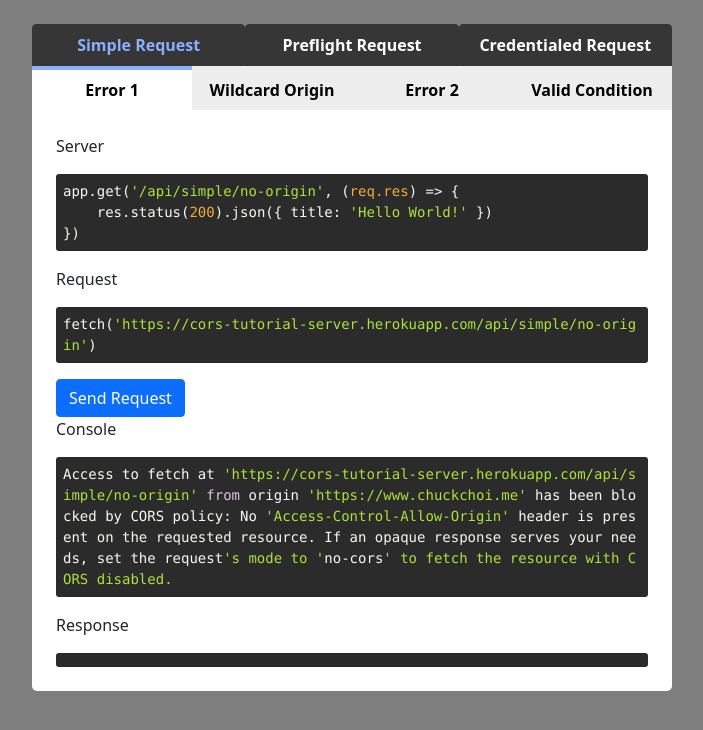
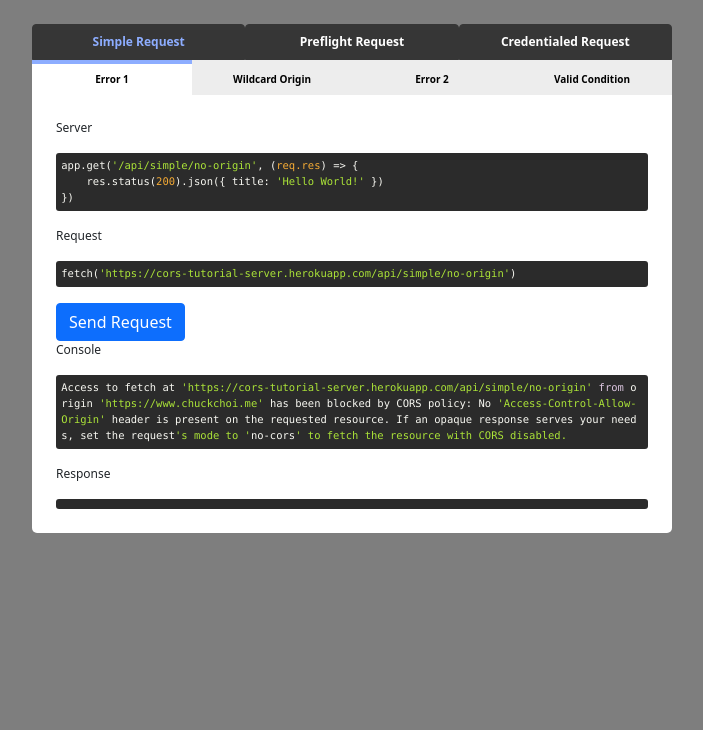
Before and after one commit to chuckchoiboi/cors-tutorial, a React (Create React App) app: page / in a window 1280 px wide. Shown: the top 730 px of the page, without its empty margins (288-991 px from the left). Built offline with nearby package versions, Linux system fonts and the light colour scheme.

Commit message:
change font size

```diff
--- a/src/App.css
+++ b/src/App.css
@@ -73,7 +73,7 @@
 .SecondaryTabs > .nav .nav-item .nav-link {
   background-color: #ededed !important;
   color: #000;
-  font-size: 16px;
+  font-size: 10px !important;
   font-weight: bold;
 }
 
--- a/src/index.css
+++ b/src/index.css
@@ -1,6 +1,6 @@
 body {
   margin: 0;
-  font-size: 16px;
+  font-size: 12px !important;
   font-family: -apple-system, BlinkMacSystemFont, 'Segoe UI', 'Roboto', 'Oxygen', 'Ubuntu',
     'Cantarell', 'Fira Sans', 'Droid Sans', 'Helvetica Neue', sans-serif;
   -webkit-font-smoothing: antialiased;
```
